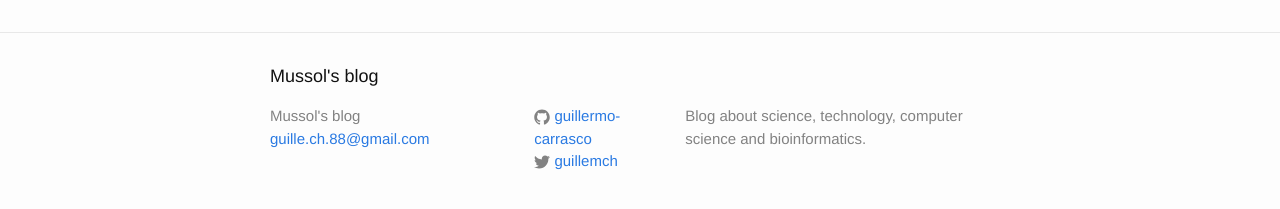
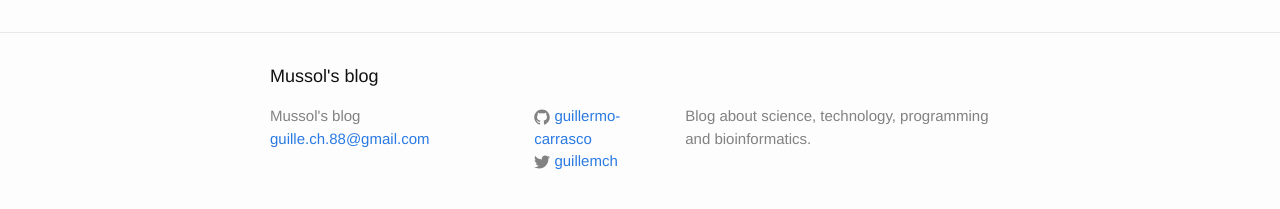
Before and after one commit to guillermo-carrasco/guillermo-carrasco.github.com, a Jekyll site: the page built from about.md, in a window 1280 px wide. Shown: the part 579-788 px from the top of the page. Built offline with Jekyll 4.4.1, drawn with Linux system fonts in a browser that asks for light colours.

Commit message:
Computer science --> programming

```diff
--- a/_config.yml
+++ b/_config.yml
@@ -2,7 +2,7 @@
 title: Mussol's blog
 email: guille.ch.88@gmail.com
 description: > # this means to ignore newlines until "baseurl:"
-  Blog about science, technology, computer science and bioinformatics.
+  Blog about science, technology, programming and bioinformatics.
 baseurl: "" # the subpath of your site, e.g. /blog/
 url: "http://mussol.org" # the base hostname & protocol for your site
 twitter_username: guillemch
```
